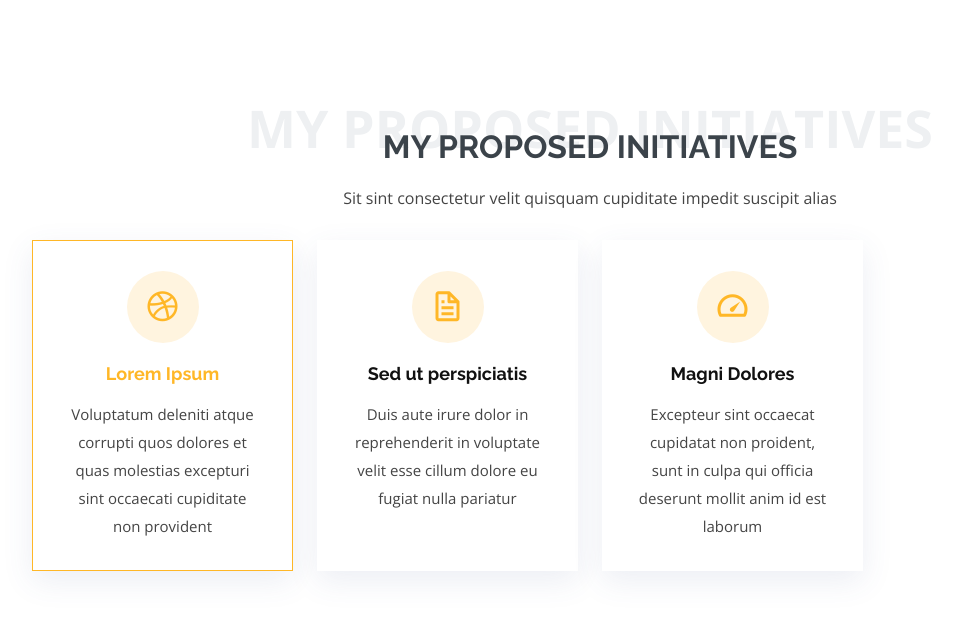
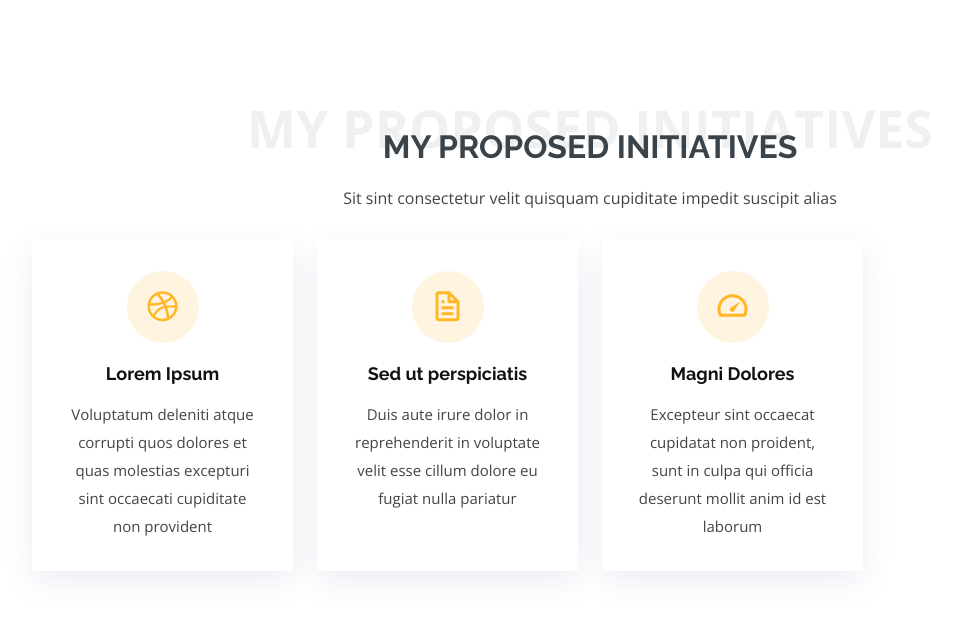
Before and after one commit to ChristopherAng/fantastic-spoon, a PHP site: page / in a window 1280 px wide, with the pointer over the restyled element. Shown: the part 1382-2013 px from the top of the page, without its empty margins (50-1012 px from the left). Run offline with PHP 8.4, Linux system fonts and the light colour scheme.

Commit message:
Update style.css

```diff
--- a/assets/css/style.css
+++ b/assets/css/style.css
@@ -1,4 +1,3 @@
-
 body {
   font-family: "Open Sans", sans-serif;
   color: #444444;
@@ -202,6 +201,7 @@ h1, h2, h3, h4, h5, h6 {
     display: none;
   }
 }
+
 
 .navbar-mobile {
   position: fixed;
@@ -724,14 +724,6 @@ section {
   font-size: 15px;
   line-height: 28px;
   margin-bottom: 0;
-}
-
-.services .icon-box:hover {
-  border-color: #ffb727;
-}
-
-.services .icon-box:hover .title a {
-  color: #ffb727;
 }
 
 /*--------------------------------------------------------------
```
